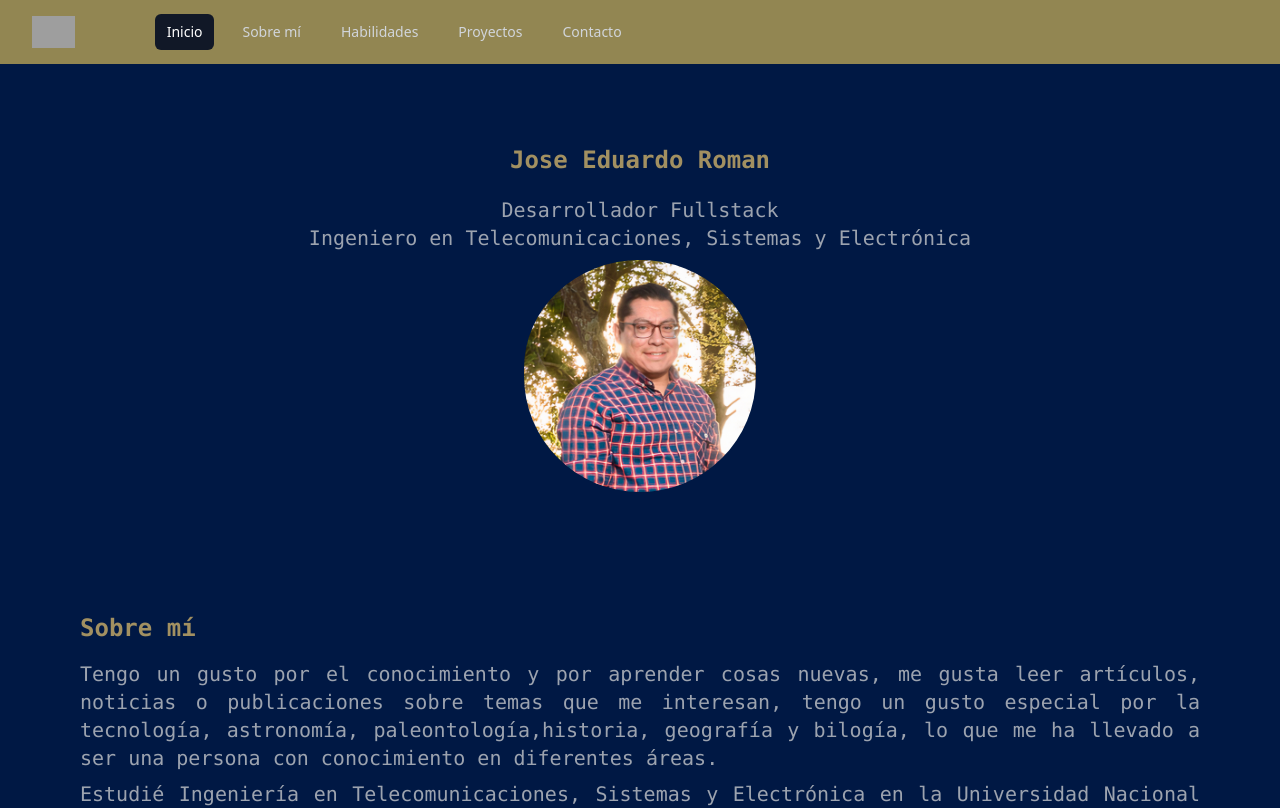
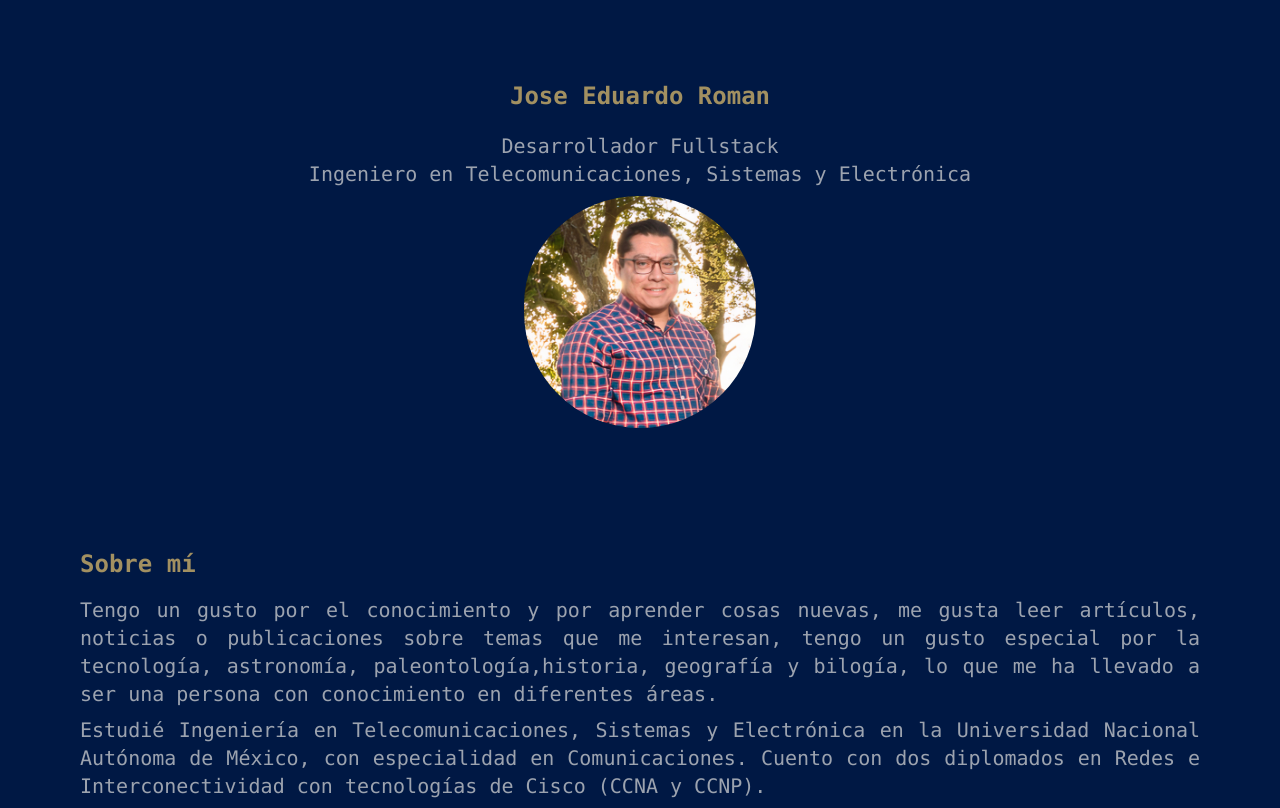
Before and after one commit to jeromanp/my-portfolio, a Next.js app: page / in a window 1280 px wide. Shown: the top 808 px of the page. Built offline with nearby package versions, Linux system fonts and the light colour scheme; grey boxes are pictures that could not be loaded.

Commit message:
change size logo

```diff
--- a/src/components/NavBar.jsx
+++ b/src/components/NavBar.jsx
@@ -1,6 +1,7 @@
 import { Disclosure } from "@headlessui/react";
 import { Bars3Icon, XMarkIcon } from "@heroicons/react/24/outline";
 import Link from "next/link";
+import { useState, useEffect } from "react";
 
 const navigation = [
   { name: "Inicio", href: "#intro", current: true },
@@ -15,8 +16,31 @@ function classNames(...classes) {
 }
 
 export default function Example() {
+  const [isScrolled, setIsScrolled] = useState(false);
+
+  useEffect(() => {
+    const handleScroll = () => {
+      if (window.scrollY > 0) {
+        setIsScrolled(true);
+      } else {
+        setIsScrolled(false);
+      }
+    };
+
+    window.addEventListener("scroll", handleScroll);
+
+    return () => {
+      window.removeEventListener("scroll", handleScroll);
+    };
+  }, []);
+
   return (
-    <Disclosure as="nav" className="bg-custom-oro">
+    <Disclosure
+      as="nav"
+      className={`bg-custom-oro fixed top-0 z-50 w-full transition-transform ${
+        isScrolled ? "transform translate-y-0" : "transform -translate-y-full"
+      }`}
+    >
       {({ open }) => (
         <>
           <div className="mx-auto max-w-7xl px-2 sm:px-6 lg:px-8">
@@ -37,7 +61,7 @@ export default function Example() {
                 <div className="flex flex-shrink-0 items-center">
                   <Link href="/">
                     <img
-                      className="block h-8 w-auto lg:hidden"
+                      className="block h-12 w-auto lg:hidden"
                       src="/imagen/logo.jpg"
                       alt="logo"
                     />
@@ -45,7 +69,7 @@ export default function Example() {
 
                   <Link href="/">
                     <img
-                      className="hidden h-8 w-auto lg:block"
+                      className="hidden h-10 w-auto lg:block"
                       src="/imagen/logo.jpg"
                       alt="logo"
                     />
```
